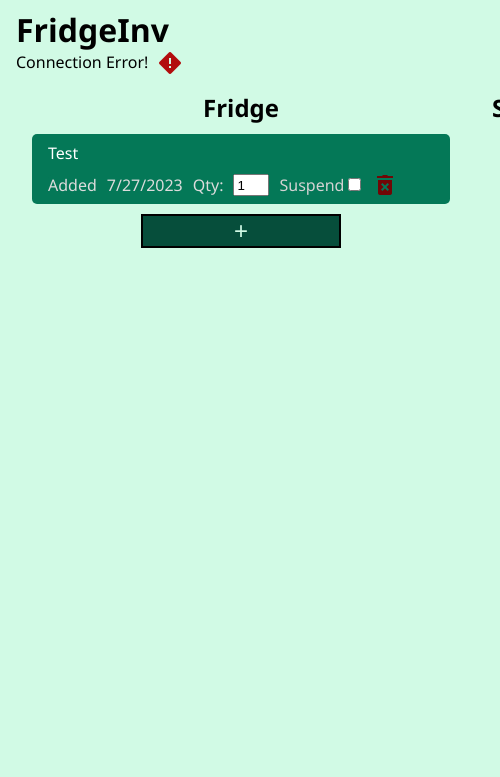
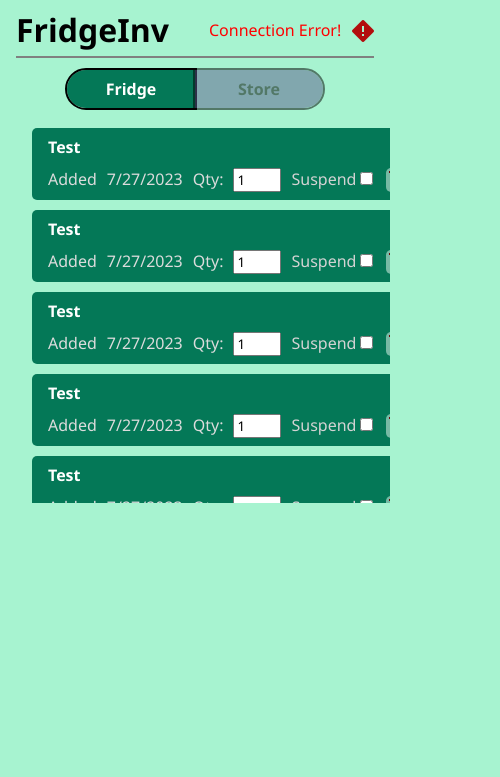
Before and after one commit to youngAgFox/AgHome, a plain HTML site: page fridgeinv.html in a window 390 px wide. Shown: the whole page, 500 px wide, since content can reach past the window. Drawn offline with Linux system fonts and the light colour scheme.

Commit message:
Dynamic resize styles

```diff
--- a/base.css
+++ b/base.css
@@ -1,3 +1,4 @@
+/* base.css always needs to be included in html first in order to use base properties */
 :root {
     --clr-1: #064e3b;
     --clr-2: #065f46;
@@ -10,139 +11,32 @@
     --clr-9: #d1fae5;
     --clr-10: #ecfdf5;
     --clr-grey: #818885;
+
+    --clr-a1: #654f6f;
+    --clr-a2: #5c5d8d;
+    --clr-a3: #99a1a6;
+    --clr-a4: #a8c69f;
+    --clr-a5: #cce2a3;
 }
 
 * {
     /* Include padding / margin with width / height calcs */
     box-sizing: border-box;
+    font-family: 'Segoe UI', Tahoma, Verdana, sans-serif;
 }
 
-body, html, ul, h1, h2, h3, h4 {
+body, html, h1, h2, h3, h4 {
     padding: 0;
     margin: 0;
 }
 
 html {
-    width: 100%;
-    height: 100%;
     overflow: hidden;
 }
 
-body {
-    display: grid;
-    grid-template-columns: 1fr 1fr 1fr 1fr;
-    grid-template-rows: max-content 1fr;
-    padding: 0.5rem 1rem;
-    margin: 0;
-    font-family: 'Segoe UI', Tahoma, Geneva, Verdana, sans-serif;
-    background-color: var(--clr-9);
-    min-width: 500px;
-    gap: 10px;
+html, body {
     width: 100%;
     height: 100%;
-    overflow: hidden;
-}
-
-#applications {
-    display: grid;
-    grid-template-columns: repeat(autofit, minmax(250px, 1fr));
-}
-
-section {
-    padding: 0.5rem 1rem;
-}
-
-header .connection {
-    display: flex;
-    gap: 10px;
-    align-content: center;
-}
-
-#inventory {
-    display: flex;
-    flex-direction: column;
-    row-gap: 10px;
-    min-width: 450px;
-    align-items: center;
-}
-
-#inv-add {
-    background-color: var(--clr-1);
-    color: var(--clr-9);
-    border-style: solid;
-    border-color: black;
-    width: max(30%, 200px);
-    justify-self: center;
-}
-
-#inv-add-form {
-    background-color: var(--clr-5);
-    border: 2px solid slategrey;
-    padding: 1rem 0.5rem;
-    align-self: stretch;
-}
-
-#inv-add-form fieldset {
-    display: grid;
-    grid-template-columns: max-content auto;
-    column-gap: 10px;
-    row-gap: 5px;
-}
-
-#inv-add-form input[type="number"] {
-    max-width: 3rem;
-}
-
-#inv-add-form input[type="date"] {
-    max-width: 8rem;
-}
-
-#inv-add:hover {
-    background-color: var(--clr-8);
-    color: var(--clr-2);
-}
-
-.inventory-item {
-    display: flex;
-    flex-wrap: nowrap;
-    color: gainsboro;
-    gap: 10px;
-    align-self: stretch;
-    background-color: var(--clr-3);
-    padding: 0.5rem 1rem;
-    border-radius: 5px;
-}
-
-.inventory-item-delete-button {
-    background-image: url("/images/trash-icon.png");
-    border-style: none;
-    background-color: transparent;
-    width: 22px;
-    height: min(25px, 100%);
-    background-position: center;
-    background-repeat: no-repeat;
-    padding: 5px;
-    border-radius: 5px;
-}
-
-.inventory-item-delete-button:hover {
-    background-color: var(--clr-10);
-}
-
-.inventory-item-sublabel {
-    color: lightgrey;
-}
-
-.inventory-item-sublabel.suspended {
-    color: var(--clr-8);
-}
-
-.inventory-item.out-of-stock {
-    background-color: maroon;
-}
-
-.inventory-item.suspended {
-    opacity: 40%;
 }
 
 .hidden {
@@ -151,12 +45,46 @@ header .connection {
     position: absolute;
 }
 
-.connected {
-    color: var(--clr-2);
-}
-
 .abs-zero {
     position: absolute;
     top: 0;
     left: 0;
 }
+
+.bare-link {
+    text-decoration: none;
+    color: inherit;
+}
+
+.bare-link:visited {
+    text-decoration: none;
+    color: inherit;
+}
+
+.grid {
+    display: grid;
+}
+
+.flex {
+    display: flex;
+}
+
+.flex-col {
+    display: flex;
+    flex-direction: column;
+}
+
+.flex-center {
+    display: flex;
+    justify-content: center;
+}
+
+.flex-col-center {
+    display: flex;
+    flex-direction: column;
+    align-items: center;
+}
+
+.bold {
+    font-weight: bold;
+}
--- a/db.js
+++ b/db.js
@@ -1,58 +1,67 @@
-const wsUri = "ws://" + window.location.host + "/Server";
-export class DatabaseManager {
-    constructor() {
-        this.socket = null;
-    }
+const _wsUri = "ws://" + window.location.host + "/Server";
+let _socket = null;
+let _isConnected = false;
 
-    connect() {
-        if (null != this.socket) {
+export function connect() {
+    if (null != _socket) {
         throw Error("Socket already initialized");
     }
-        this.socket = new WebSocket(wsUri);
-        this.socket.addEventListener("open", this.onOpen);
-        this.socket.addEventListener("close", this.onClose);
-        this.socket.addEventListener("message", this.onMessage);
-        this.socket.addEventListener("error", this.onError);
+    _socket = new WebSocket(_wsUri);
+    _socket.addEventListener("open", onOpen);
+    _socket.addEventListener("close", onClose);
+    _socket.addEventListener("message", onMessage);
+    _socket.addEventListener("error", onError);
     console.log("Initialized db socket");
 
-        const socket = this.socket;
     return new Promise(function connectPromise(resolve, reject) {
-            socket.addEventListener("open", function resolveOnOpen() {
+        _socket.addEventListener("open", function resolveOnOpen() {
             resolve();
         });
-            socket.addEventListener("close", function resolveOnClose(err) {
+        _socket.addEventListener("close", function resolveOnClose(err) {
             reject(err);
         });
     });
 }
 
-    close() {
-        if (null == this.socket) {
+export function close() {
+    if (null == _socket) {
         throw Error("Cannot close an unopened Socket");
     }
-        this.socket.close();
-        this.socket = null;
+    _socket.close();
+    _socket = null;
 }
 
-    sendDataRequest() {
-        this.socket.send("dataRequest");
+export function sendDataRequest() {
+    _socket.send("dataRequest");
 }
 
-    onOpen(event) {
+function onOpen(event) {
     console.log("Opened connection: " + JSON.stringify(event));
+    _isConnected = true;
 }
 
-    onClose(event) {
+function onClose(event) {
     console.log("Closed connection: " + JSON.stringify(event));
+    _isConnected = false;
 }
 
-    onMessage(event) {
+function onMessage(event) {
     console.log("Received message: " + event.data);
 }
 
-    onError(event) {
-        console.log(
-            "Encountered error on connection: " + JSON.stringify(event)
-        );
+function onError(event) {
+    console.log("Encountered error on connection: " + JSON.stringify(event));
 }
+
+export function isConnected() {
+    return _isConnected;
 }
+
+export function deleteItem(invItem) {}
+
+export function addEventListener(eventType, func) {
+    if (null === _socket) {
+        throw Error("Cannot add event listeners before initializing database");
+    }
+    _socket.addEventListener(eventType, func);
+}
--- /dev/null
+++ b/fridgeinv.css
@@ -0,0 +1,210 @@
+body {
+    overflow: hidden;
+    display: flex;
+    flex-direction: column;
+    padding: 0.5rem 1rem;
+    margin: 0;
+    background-color: var(--clr-8);
+    gap: 10px;
+    width: 100%;
+    height: 100%;
+    /* max-width: 100%; */
+    /* max-height: 100%; */
+    transition: background-color 0.5s linear;
+}
+
+section {
+    padding: 0.5rem 1rem;
+}
+
+#store {
+    background-color: var(--clr-a2);
+    color: white;
+}
+
+body.store-style {
+    background-color: var(--clr-a2);
+}
+
+#inventory-store-container.dual {
+    display: grid;
+    grid-template-columns: 1fr 1fr;
+}
+
+.store-style h1, .store-style h2, .store-style label {
+    color: white;
+}
+
+#summary-slider {
+    width: 100%;
+    height: 100%;
+}
+
+#inventory-store-container {
+    display: flex;
+    flex-direction: column;
+    gap: 10px;
+    width: 100%;
+    height: 100%;
+}
+
+#inventory, #store {
+    flex-grow: 1;
+    display: flex;
+    flex-direction: column;
+    row-gap: 10px;
+    min-width: 450px;
+    height: 100%;
+    min-height: 300px;
+    align-items: center;
+    border-radius: 15px;
+    position: relative;
+    top: 0;
+    left: 0;
+    overflow-y: scroll;
+}
+
+#inv-add {
+    background-color: var(--clr-1);
+    color: var(--clr-9);
+    border-style: solid;
+    border-color: black;
+    width: max(30%, 200px);
+    justify-self: center;
+}
+
+#inv-add-form {
+    background-color: var(--clr-5);
+    border: 2px solid slategrey;
+    padding: 1rem 0.5rem;
+    align-self: stretch;
+}
+
+#inv-add-form fieldset {
+    display: grid;
+    grid-template-columns: max-content auto;
+    column-gap: 10px;
+    row-gap: 5px;
+}
+
+#inv-add-form input[type="number"] {
+    max-width: 3rem;
+}
+
+#inv-add-form input[type="date"] {
+    max-width: 8rem;
+}
+
+#inv-add:hover {
+    background-color: var(--clr-5);
+    color: var(--clr-1);
+}
+
+.inventory-item {
+    display: flex;
+    flex-wrap: nowrap;
+    color: gainsboro;
+    gap: 10px;
+    align-self: stretch;
+    background-color: var(--clr-3);
+    padding: 0.5rem 1rem;
+    border-radius: 5px;
+}
+
+.inventory-item-delete-button {
+    background-image: url("/images/trash-icon.png");
+    border-style: none;
+    background-color: #ecfdf57f;
+    width: 22px;
+    height: min(25px, 100%);
+    background-position: center;
+    background-repeat: no-repeat;
+    padding: 5px;
+    border-radius: 5px;
+}
+
+.inventory-item-delete-button:hover {
+    background-color: var(--clr-10);
+}
+
+.inventory-item-sublabel {
+    color: lightgrey;
+}
+
+.inventory-item-sublabel.suspended {
+    color: var(--clr-8);
+}
+
+.inventory-item.out-of-stock {
+    background-color: maroon;
+}
+
+.inventory-item.suspended {
+    opacity: 40%;
+    background-color: grey;
+}
+
+.dual #inventory {
+    background-color: var(--clr-6);
+}
+
+#fridge-store-button {
+    align-self: stretch;
+    display: flex;
+    height: fit-content;
+    padding: 2px;
+    justify-content: center;
+}
+
+#fridge-store-button button {
+    outline: 2px solid black;
+    border: none;
+    font-weight: bold;
+    font-size: 16px;
+    width: 8rem;
+    padding: 0.5rem 1rem;
+    opacity: 50%;
+}
+
+#fridge-store-button button.toggled {
+    opacity: 100%;
+    color: white;
+}
+
+#toggle-store-btn {
+    background-color: var(--clr-a2);
+}
+
+#toggle-fridge-btn {
+    background-color: var(--clr-3);
+}
+
+#fridge-store-button button:hover {
+    opacity: 95%;
+    outline-color: white;
+}
+
+.summary-hidden {
+    visibility: hidden;
+    position: absolute;
+    top: 0;
+    left: 100%;
+}
+
+#fridge-header:not(.hidden), #store-header:not(.hidden) {
+    position: sitcky;
+}
+
+header .connection {
+    display: flex;
+    gap: 10px;
+    align-content: center;
+}
+
+header .closed {
+    color: red;
+}
+
+.connected {
+    color: var(--clr-2);
+}
--- a/fridgeinv.html
+++ b/fridgeinv.html
@@ -11,27 +11,38 @@
     <meta http-equiv="Expires" content="0" />
 
     <link rel="stylesheet" href="/base.css" />
+    <link rel="stylesheet" href="/fridgeinv.css">
     <link rel="shortcut icon" href="/images/fridgeinv-icon.png" />
     <script src="/inv.js" type="module" defer></script>
+    <script src="/resize.js" type="module" defer></script>
 
     <title>FridgeInv</title>
 </head>
 
 <body>
-    <header style="display: flex; flex-direction: column; grid-column: auto / span 4;">
-        <h1>FridgeInv</h1>
+    <header
+        style="display: flex; grid-column: 1 / span 3; padding-bottom: 5px; border-bottom: 2px solid grey; gap: 40px; align-items: center;">
+        <a href="/index.html" class="bare-link"><h1>FridgeInv</h1></a>
         <div class="connection">
             <label id="connection-status-label">Connecting</label>
             <div style="position: relative;">
-                <img id="connecting-img" src="/images/duck-loading.gif" class="abs-zero" width="100px" height="100px">
+                <!-- <img id="connecting-img" src="/images/pounce-cat-loading.gif" style="position: fixed; top: calc(50% - 200px); left: calc(50% - 200px);" width="400px" height="400px"> -->
+                <img id="connecting-img" src="/images/loading.gif" class="abs-zero" width="20px" height="20px">
                 <img id="connected-img" src="/images/checkmark.png" class="hidden abs-zero">
                 <img id="connection-error-img" src="/images/error.png" class="hidden abs-zero">
             </div>
         </div>
     </header>
+    <div id="inventory-store-container">
+        <div id="fridge-store-button">
+            <button id="toggle-fridge-btn" class="toggled"
+                style="border-top-left-radius: 25px; border-bottom-left-radius: 25px;">Fridge</button>
+            <button id="toggle-store-btn"
+                style="border-top-right-radius: 25px; border-bottom-right-radius: 25px;">Store</button>
+        </div>
         <!-- js inserts into the inventory container element before the inv-add button -->
-    <section id="inventory" style="grid-column: auto / span 2;">
-        <h2 style="text-align: center; grid-column: auto / span 2;">Fridge</h2>
+        <section id="inventory" style="grid-row: 1 / span 1; grid-column: 1 / span 1;">
+            <h3 id="fridge-header" style="text-align: center; grid-column: auto / span 2;">Fridge</h2>
                 <!-- elements inserted here -->
                 <button id="inv-add" class="" style="font-size: 1.5rem;">+</button>
                 <form id="inv-add-form" class="hidden">
@@ -51,9 +62,10 @@
                     <input type="button" id="inv-add-form-cancel-btn" value="Cancel">
                 </form>
         </section>
-    <section id="store" style="grid-column: auto / span 2;">
-        <h2 style="text-align: center; grid-column: auto / span 2;">Store</h2>
+        <section id="store" class="hidden" style="grid-row: 1 / span 1; grid-column: 2 / span 1;">
+            <h3 id="store-header" style="text-align: center; grid-column: auto / span 2;">Store</h2>
         </section>
+    </div>
     </body>
 
     </html>
--- /dev/null
+++ b/index.css
@@ -0,0 +1,4 @@
+#applications {
+    display: grid;
+    grid-template-columns: repeat(autofit, minmax(250px, 1fr));
+}
--- a/inv.js
+++ b/inv.js
@@ -1,7 +1,7 @@
-import {DatabaseManager as DatabaseManager} from "/db.js";
+import * as Database from "/db.js";
 // TODO add different menus / groups
 
-const invItemElemMap = {};
+const INV_ELEMENTS = [];
 const QUANTITY_MIN = 0;
 const QUANTITY_INIT = 1;
 const QUANTITY_MAX = 99;
@@ -9,7 +9,13 @@ const NAME_MAXLENGTH = 50;
 let checkbox_id_seq = 1;
 
 class InventoryItem {
-    constructor(name, quantity = 0, preferredAmount = 1, lowThreshold = 3, date = Date()) {
+    constructor(
+        name,
+        quantity = 0,
+        preferredAmount = 1,
+        lowThreshold = 3,
+        date = Date()
+    ) {
         this.quantity = quantity;
         this.name = name;
         this.isSuspended = false;
@@ -20,28 +26,40 @@ class InventoryItem {
     }
 }
 
-const connectionStatusLabel = document.getElementById("connection-status-label");
+const connectionStatusLabel = document.getElementById(
+    "connection-status-label"
+);
 const connectionErrorImage = document.getElementById("connection-error-img");
 const connectingImage = document.getElementById("connecting-img");
 const connectedImage = document.getElementById("connected-img");
 
-const databaseManager = new DatabaseManager();
 initializeFromDatabase();
 
 async function initializeFromDatabase() {
     try {
-        await databaseManager.connect();
-        databaseManager.sendDataRequest();
+        await Database.connect();
+        Database.addEventListener("close", databaseClosed);
+        Database.sendDataRequest();
         console.log("Initialized screen");
-        connectingImage.classList.toggle("hidden");
-        connectedImage.classList.toggle("hidden");
+        connectingImage.classList.toggle("hidden", true);
+        connectedImage.classList.toggle("hidden", false);
+        connectionStatusLabel.classList.toggle("closed", false);
         connectionStatusLabel.innerText = "Connected";
+        // Database.close();
     } catch (error) {
         console.log("Failed to populate database: " + JSON.stringify(error));
-        connectingImage.classList.toggle("hidden");
-        connectionErrorImage.classList.toggle("hidden");
+        connectingImage.classList.toggle("hidden", true);
+        connectionErrorImage.classList.toggle("hidden", false);
         connectionStatusLabel.innerText = "Connection Error!";
+        connectionStatusLabel.classList.toggle("closed", true);
     }
+}
+
+function databaseClosed() {
+    connectionErrorImage.classList.toggle("hidden", false);
+    connectingImage.classList.toggle("hidden", true);
+    connectionStatusLabel.classList.toggle("closed", true);
+    connectionStatusLabel.innerText = "Connection Error!";
 }
 
 const inventory = document.getElementById("inventory");
@@ -52,13 +70,56 @@ const inventoryFormQuantity = document.getElementById("inv-item-quantity");
 const inventoryFormLastAdded = document.getElementById("inv-item-last-added");
 const inventoryFormCancelBtn = document.getElementById("inv-add-form-cancel-btn");
 const inventoryFormSubmitBtn = document.getElementById("inv-add-form-submit-btn");
+const toggleFridgeBtn = document.getElementById("toggle-fridge-btn");
+const toggleStoreBtn = document.getElementById("toggle-store-btn");
+const body = document.getElementsByTagName("body")[0];
+const store = document.getElementById("store");
 
 inventoryAddBtn.addEventListener("click", toggleAddInventoryItem);
 inventoryAddForm.addEventListener("submit", readNewInventoryItem);
 inventoryFormCancelBtn.addEventListener("click", toggleAddInventoryItem);
 inventoryFormSubmitBtn.addEventListener("click", handleAddInvSubmit);
 
+toggleFridgeBtn.addEventListener("click", () => toggleFridgeStoreButton(toggleFridgeBtn, toggleStoreBtn));
+toggleStoreBtn.addEventListener("click", () => toggleFridgeStoreButton(toggleStoreBtn, toggleFridgeBtn));
+toggleStoreBtn.addEventListener("click", () => toggleStoreStyle("store"));
+toggleFridgeBtn.addEventListener("click", () => toggleStoreStyle("fridge"));
+
+function toggleStoreStyle(btnType) {
+    console.log("Toggling store style: " + btnType);
+    body.classList.toggle("store-style", btnType == "store");
+    store.classList.toggle("hidden", btnType == "fridge");
+    inventory.classList.toggle("hidden", btnType == "store");
+}
+
+function toggleFridgeStoreButton(toggleTarget, other) {
+    console.log("Toggling button");
+    if (toggleTarget.classList.contains("toggled")) {
+        return;
+    }
+    toggleTarget.classList.toggle("toggled", true);
+    other.classList.toggle("toggled", false);
+}
+
 // TODO Remove this out once testing is complete
+addInventoryItem(new InventoryItem("Test"));
+addInventoryItem(new InventoryItem("Test"));
+addInventoryItem(new InventoryItem("Test"));
+addInventoryItem(new InventoryItem("Test"));
+addInventoryItem(new InventoryItem("Test"));
+addInventoryItem(new InventoryItem("Test"));
+addInventoryItem(new InventoryItem("Test"));
+addInventoryItem(new InventoryItem("Test"));
+addInventoryItem(new InventoryItem("Test"));
+addInventoryItem(new InventoryItem("Test"));
+addInventoryItem(new InventoryItem("Test"));
+addInventoryItem(new InventoryItem("Test"));
+addInventoryItem(new InventoryItem("Test"));
+addInventoryItem(new InventoryItem("Test"));
+addInventoryItem(new InventoryItem("Test"));
+addInventoryItem(new InventoryItem("Test"));
+addInventoryItem(new InventoryItem("Test"));
+addInventoryItem(new InventoryItem("Test"));
 addInventoryItem(new InventoryItem("Test"));
 
 function handleAddInvSubmit(e) {
@@ -82,7 +143,11 @@ function toggleAddInventoryItem() {
 
 // Reads in new item, then adds to inventory
 function readNewInventoryItem() {
-    const item = new InventoryItem(inventoryFormName.value, inventoryFormQuantity.value, new Date(inventoryFormLastAdded.value));
+    const item = new InventoryItem(
+        inventoryFormName.value,
+        inventoryFormQuantity.value,
+        new Date(inventoryFormLastAdded.value)
+    );
     validateInventoryItem(item);
     return item;
 }
@@ -95,10 +160,14 @@ function validateInventoryItem(invItem) {
         throw new Error("Inventory item is not of type InventoryItem.");
     }
     if (invItem.quantity < QUANTITY_MIN || invItem.quantity > QUANTITY_MAX) {
-        throw new Error(`Inventory item quantity (${invItem.quantity}) out of bounds [${QUANTITY_MIN}, ${QUANTITY_MAX}].`);
+        throw new Error(
+            `Inventory item quantity (${invItem.quantity}) out of bounds [${QUANTITY_MIN}, ${QUANTITY_MAX}].`
+        );
     }
     if (null === invItem.name || invItem.name.length > NAME_MAXLENGTH) {
-        throw new Error(`Inventory item does not have a valid filled name '${invItem.name}'.`);
+        throw new Error(
+            `Inventory item does not have a valid filled name '${invItem.name}'.`
+        );
     }
     return true;
 }
@@ -107,16 +176,16 @@ function addInventoryItem(invItem) {
     const item = document.createElement("div");
     item.classList.add("inventory-item");
     item.style = "flex-wrap: wrap;";
-    invItemElemMap.push
+    INV_ELEMENTS.push(item);
 
     const itemName = document.createElement("label");
     itemName.innerText = invItem.name;
-    itemName.style = "flex-grow: 1; color: white;";
+    itemName.style = "flex-grow: 1; color: white; font-weight: bold;";
     item.appendChild(itemName);
 
     const secondary = document.createElement("div");
-    secondary.classList.add("inventory-item");
-    secondary.style = "padding: 0; background-color: none;";
+    secondary.style =
+        "padding: 0; background-color: none; display: flex; flex-wrap: nowrap; align-self: stretch; gap: 10px; justify-content: center;";
 
     const dateLabel = document.createElement("label");
     dateLabel.innerText = formatDate(invItem.lastAdded);
@@ -125,27 +194,38 @@ function addInventoryItem(invItem) {
     addSuspendCheckbox(invItem, item, secondary);
 
     const deleteButton = document.createElement("button");
+    // deleteButton.style = "background-color: white; opacity: 60%;";
     deleteButton.classList.add("inventory-item-delete-button");
+    console.log("Adding delete handler with elem: " + JSON.stringify(item));
+    deleteButton.addEventListener("click", () => deleteInvItem(item, invItem));
     secondary.appendChild(deleteButton);
-
 
     item.appendChild(secondary);
 
     inventory.insertBefore(item, inventoryAddBtn);
 }
 
-function deleteInvItem(invItem) {
-
+function deleteInvItem(invItemDiv, invItem) {
+    if (!Database.isConnected()) {
+        alert("Failed to delete item - database is not connected.");
+        return;
+    }
+    console.log("InvItem: " + JSON.stringify(invItem));
+    invItemDiv.remove();
+    const index = INV_ELEMENTS.findIndex((elem) => elem == invItemDiv);
+    INV_ELEMENTS.splice(index, 1);
+    Database.deleteItem(invItem);
 }
 
 function addSuspendCheckbox(invItem, classTarget, appendTarget) {
     const container = document.createElement("div");
+    container.style = "background-color: inherit;";
 
     const checkboxLabel = document.createElement("label");
     const nextCheckboxId = `suspend-checkbox-${checkbox_id_seq++}`;
-    checkboxLabel.setAttribute("for", nextCheckboxId)
+    checkboxLabel.setAttribute("for", nextCheckboxId);
     checkboxLabel.innerText = "Suspend";
-    checkboxLabel.classList.add("inventory-item-sublabel")
+    checkboxLabel.classList.add("inventory-item-sublabel");
     container.appendChild(checkboxLabel);
 
     const checkbox = document.createElement("input");
@@ -186,7 +266,7 @@ function addQuantityControl(invItem, classTarget, appendTarget) {
     quant.max = QUANTITY_MAX;
     quant.value = QUANTITY_INIT;
     quant.min = QUANTITY_MIN;
-    quant.style = "width: 2.25rem";
+    quant.style = "width: 3rem;";
     container.append(quant);
 
     quant.addEventListener("input", function updateQuantity() {
--- /dev/null
+++ b/resize.js
@@ -0,0 +1,42 @@
+const fridgeStoreBtn = document.getElementById("fridge-store-button");
+const fridgeHeader = document.getElementById("fridge-header");
+const storeHeader = document.getElementById("store-header");
+const fridge = document.getElementById("fridge");
+const inventory = document.getElementById("inventory");
+const store = document.getElementById("store");
+const body = document.getElementsByTagName("body")[0];
+const toggleStoreBtn = document.getElementById("toggle-store-btn");
+const invStoreContainer = document.getElementById("inventory-store-container");
+
+window.addEventListener("resize", resizeWindow);
+// init the window without resize event
+resizeWindow();
+
+function resizeWindow() {
+    const width = window.visualViewport.width;
+    const height = window.visualViewport.height;
+    const isFullWidth = width > 1000;
+
+    // things to hide when full width
+    fridgeStoreBtn.classList.toggle("hidden", isFullWidth);
+
+    // things to show when full width
+    fridgeHeader.classList.toggle("hidden", !isFullWidth);
+    storeHeader.classList.toggle("hidden", !isFullWidth);
+
+    // handle body grid when full screen
+    invStoreContainer.classList.toggle("dual", isFullWidth);
+
+    // if we resize the window to large force remove store-style
+    if (isFullWidth) {
+        body.classList.toggle("store-style", false);
+        inventory.classList.toggle("hidden", false);
+        store.classList.toggle("hidden", false);
+    } else if (toggleStoreBtn.classList.contains("toggled")) {
+        // if we resize the window to small, and the store button is toggled, restore store elems (add store-style to body, hide inventory)
+        body.classList.toggle("store-style", true);
+        inventory.classList.toggle("hidden", true);
+    } else {
+        store.classList.toggle("hidden", true);
+    }
+}
```
Also changed, not shown: index.html (+4 -5 lines), images/loading.gif (added), images/pounce-cat-loading.gif (added), images/rainbow-arc-loading.gif (added), images/stretch-cat-loading.gif (added), 2 other files. Lines whose indentation alone changed are shown as unchanged.
